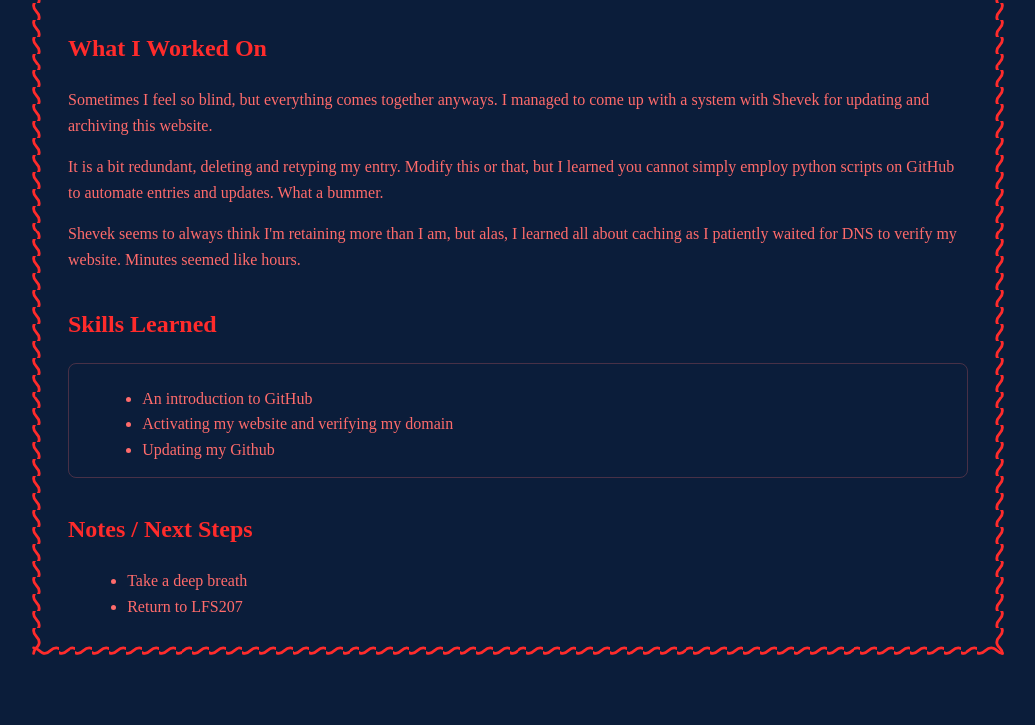
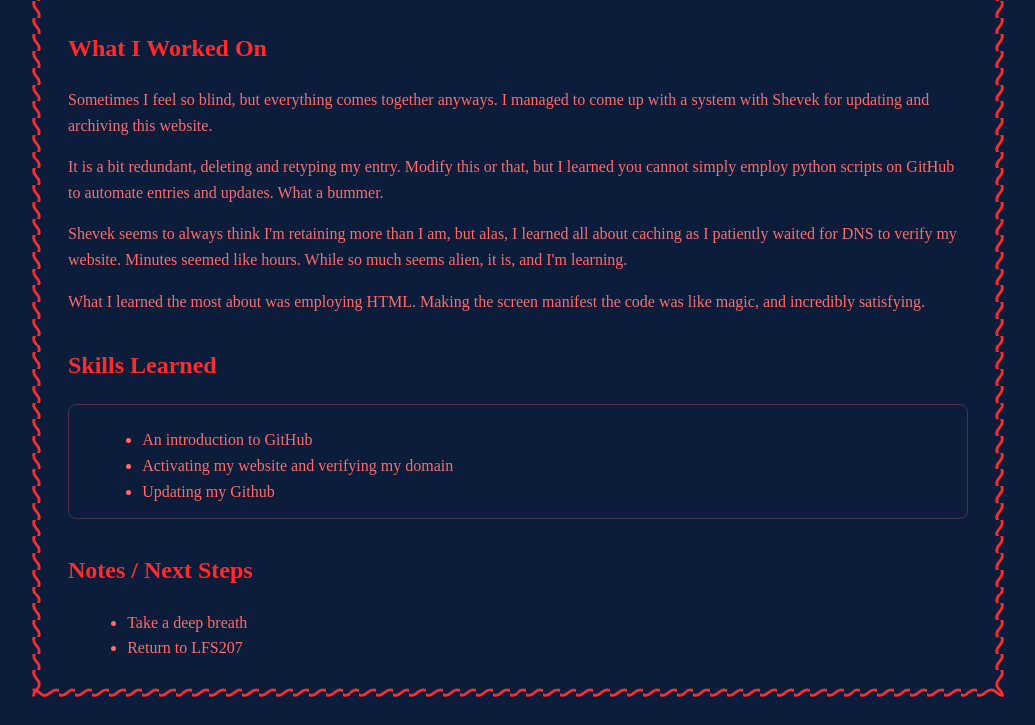
Before and after one commit to trout-ninja/asktheargus, a plain HTML site: page entries/2025-12-28.html in a window 1280 px wide. Shown: the part 221-946 px from the top of the page, without its empty margins (122-1157 px from the left). Before the commit the page ends 904 px from the top, so only its background shows below. Drawn offline with Linux system fonts and the light colour scheme.

Commit message:
Modify previous entry part 1

```diff
--- a/entries/2025-12-28.html
+++ b/entries/2025-12-28.html
@@ -36,10 +36,12 @@ It is a bit redundant, deleting and retyping my entry. Modify this or that, but
 </p>
 
 <p>
-Shevek seems to always think I'm retaining more than I am, but alas, I learned all about caching as I patiently waited for DNS to verify my website. Minutes seemed like hours.
+Shevek seems to always think I'm retaining more than I am, but alas, I learned all about caching as I patiently waited for DNS to verify my website. Minutes seemed like hours. While so much seems alien, it is, and I'm learning.
 </p>
 
-
+<p>
+What I learned the most about was employing HTML. Making the screen manifest the code was like magic, and incredibly satisfying.
+</p>
 
 
     <h2>Skills Learned</h2>
```
Also changed, not shown: index.html (+1 -2 lines).
